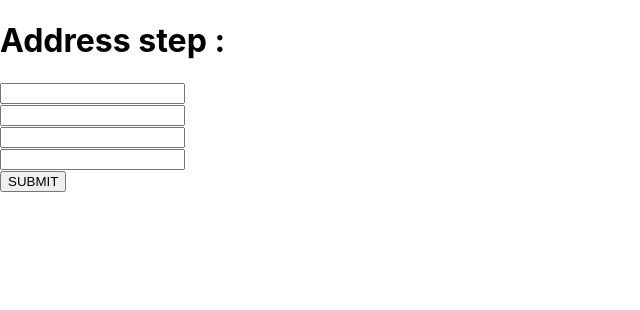
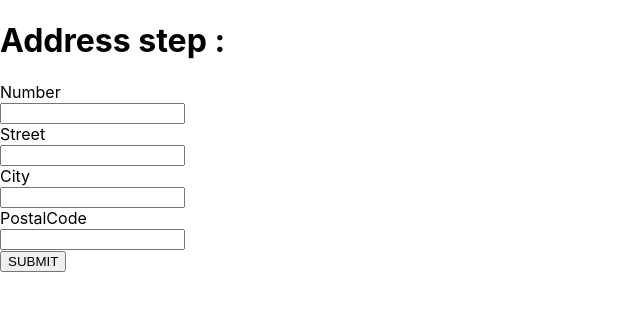
Before and after one commit to Yaco-99/multi-step-form, a Next.js app: page / in a window 1280 px wide. Shown: the top 310 px of the page, without its empty margins (0-640 px from the left). Built offline with nearby package versions, Linux system fonts and the light colour scheme.

Commit message:
chore: address step validation and submit

```diff
--- a/src/molecules/InputGroup/InputGroup.tsx
+++ b/src/molecules/InputGroup/InputGroup.tsx
@@ -2,7 +2,7 @@ import React, { forwardRef } from "react";
 import { InputGroupProps } from "./types";
 
 export const InputGroup = forwardRef<HTMLInputElement, InputGroupProps>(
-  ({ label, cornerText, helperText, value, ...props }, ref) => {
+  ({ label, cornerText, helperText, value, error, ...props }, ref) => {
     return (
       <div>
         <div>
@@ -13,7 +13,9 @@ export const InputGroup = forwardRef<HTMLInputElement, InputGroupProps>(
 
         <input {...props} ref={ref} value={value} />
 
-        {helperText && <span>{helperText}</span>}
+        {helperText && <p>{helperText}</p>}
+
+        {error && <p>{error}</p>}
       </div>
     );
   }
--- a/src/molecules/InputGroup/types.ts
+++ b/src/molecules/InputGroup/types.ts
@@ -5,4 +5,6 @@ export interface InputGroupProps
   cornerText?: string;
 
   helperText?: string;
+
+  error?: string;
 }
--- a/src/views/ContactFormViews/ContactBatmanView/ContactBatmanView.tsx
+++ b/src/views/ContactFormViews/ContactBatmanView/ContactBatmanView.tsx
@@ -7,7 +7,11 @@ const ContactBatmanView = ({}: ContactBatmanViewProps): JSX.Element => {
 
   switch (step) {
     case 0:
-      return <AddressStep />;
+      return (
+        <AddressStep submitFnc={() => setStep((current) => current + 1)} />
+      );
+    case 1:
+      return <h1>Second step</h1>;
     default:
       throw new Error(`step ${step} does not exist`);
   }
--- a/src/views/ContactFormViews/ContactBatmanView/Steps/AddressStep/AddressStep.tsx
+++ b/src/views/ContactFormViews/ContactBatmanView/Steps/AddressStep/AddressStep.tsx
@@ -1,6 +1,6 @@
 import Joi from "joi";
 import { joiResolver } from "@hookform/resolvers/joi";
-import { useForm } from "react-hook-form";
+import { Controller, useForm } from "react-hook-form";
 import { AddressStepProps } from "./types";
 import { InputGroup } from "../../../../../molecules/InputGroup/InputGroup";
 
@@ -27,29 +27,83 @@ const formSchema = Joi.object({
   city: Joi.string().required(),
 });
 
-const AddressStep = ({}: AddressStepProps): JSX.Element => {
+const AddressStep = ({ submitFnc }: AddressStepProps): JSX.Element => {
   const {
     handleSubmit,
     formState: { errors },
-    register,
+    control,
   } = useForm<TData>({
     resolver: joiResolver(formSchema),
   });
 
-  const _handleSubmit = () => {};
+  const _handleSubmit = () => {
+    submitFnc();
+  };
 
   return (
     <div>
       <h1>Address step :</h1>
 
       <form onSubmit={handleSubmit(_handleSubmit)}>
-        <InputGroup type="text" {...register("number")} />
+        <Controller
+          name="number"
+          control={control}
+          render={({ field: { name, value, onChange } }): JSX.Element => (
+            <InputGroup
+              type="text"
+              label="Number"
+              error={errors["number"]?.message}
+              name={name}
+              value={value}
+              onChange={onChange}
+            />
+          )}
+        />
 
-        <InputGroup type="text" {...register("street")} />
+        <Controller
+          name="number"
+          control={control}
+          render={({ field: { name, value, onChange } }): JSX.Element => (
+            <InputGroup
+              type="text"
+              label="Street"
+              error={errors["street"]?.message}
+              name={name}
+              value={value}
+              onChange={onChange}
+            />
+          )}
+        />
 
-        <InputGroup type="text" {...register("city")} />
+        <Controller
+          name="number"
+          control={control}
+          render={({ field: { name, value, onChange } }): JSX.Element => (
+            <InputGroup
+              type="text"
+              label="City"
+              error={errors["city"]?.message}
+              name={name}
+              value={value}
+              onChange={onChange}
+            />
+          )}
+        />
 
-        <InputGroup type="text" {...register("postalCode")} />
+        <Controller
+          name="number"
+          control={control}
+          render={({ field: { name, value, onChange } }): JSX.Element => (
+            <InputGroup
+              type="text"
+              label="PostalCode"
+              error={errors["postalCode"]?.message}
+              name={name}
+              value={value}
+              onChange={onChange}
+            />
+          )}
+        />
 
         <button type="submit">SUBMIT</button>
       </form>
--- a/src/views/ContactFormViews/ContactBatmanView/Steps/AddressStep/types.ts
+++ b/src/views/ContactFormViews/ContactBatmanView/Steps/AddressStep/types.ts
@@ -1 +1,3 @@
-export type AddressStepProps = {};
+export type AddressStepProps = {
+  submitFnc: () => void;
+};
```
